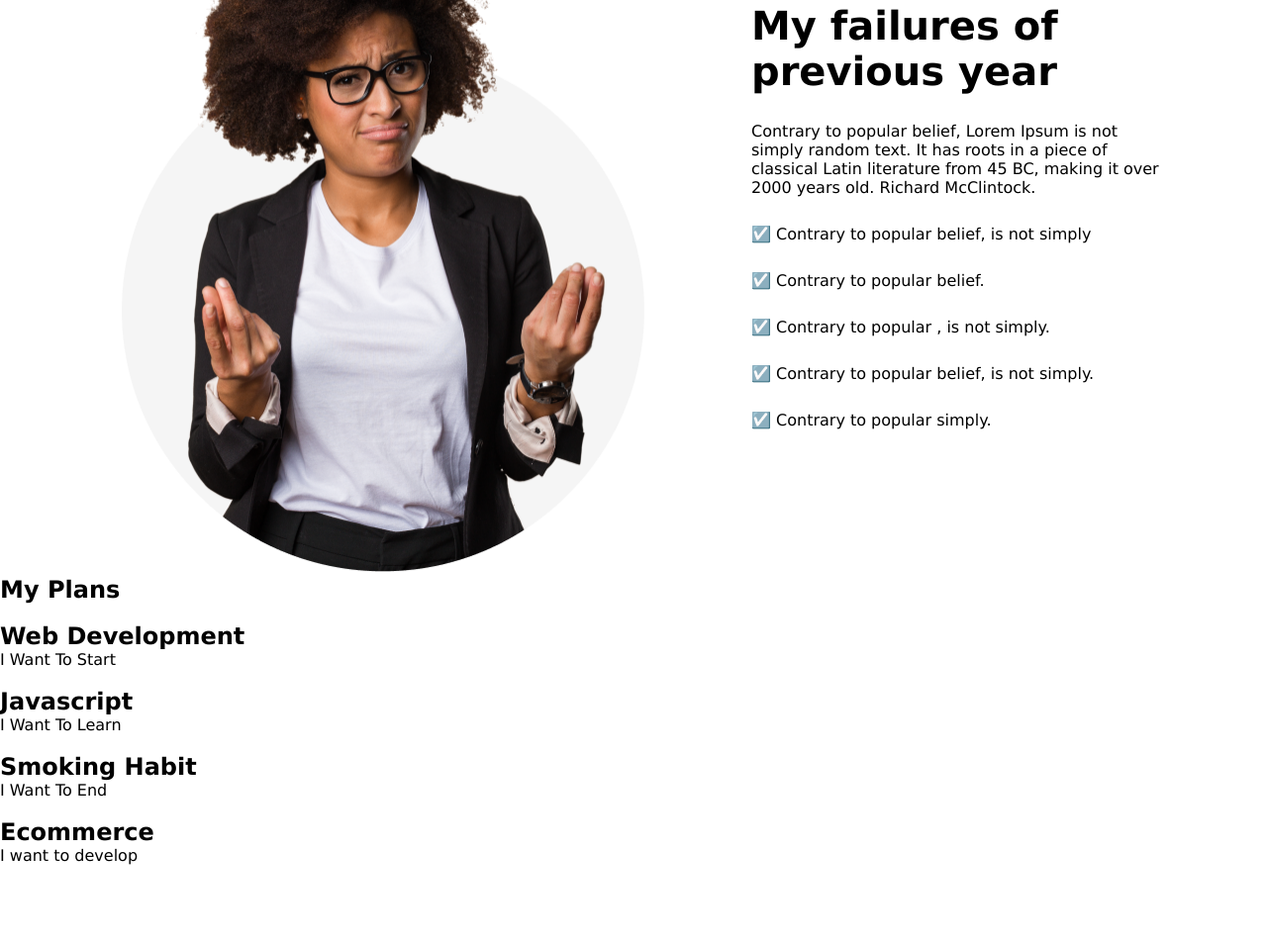
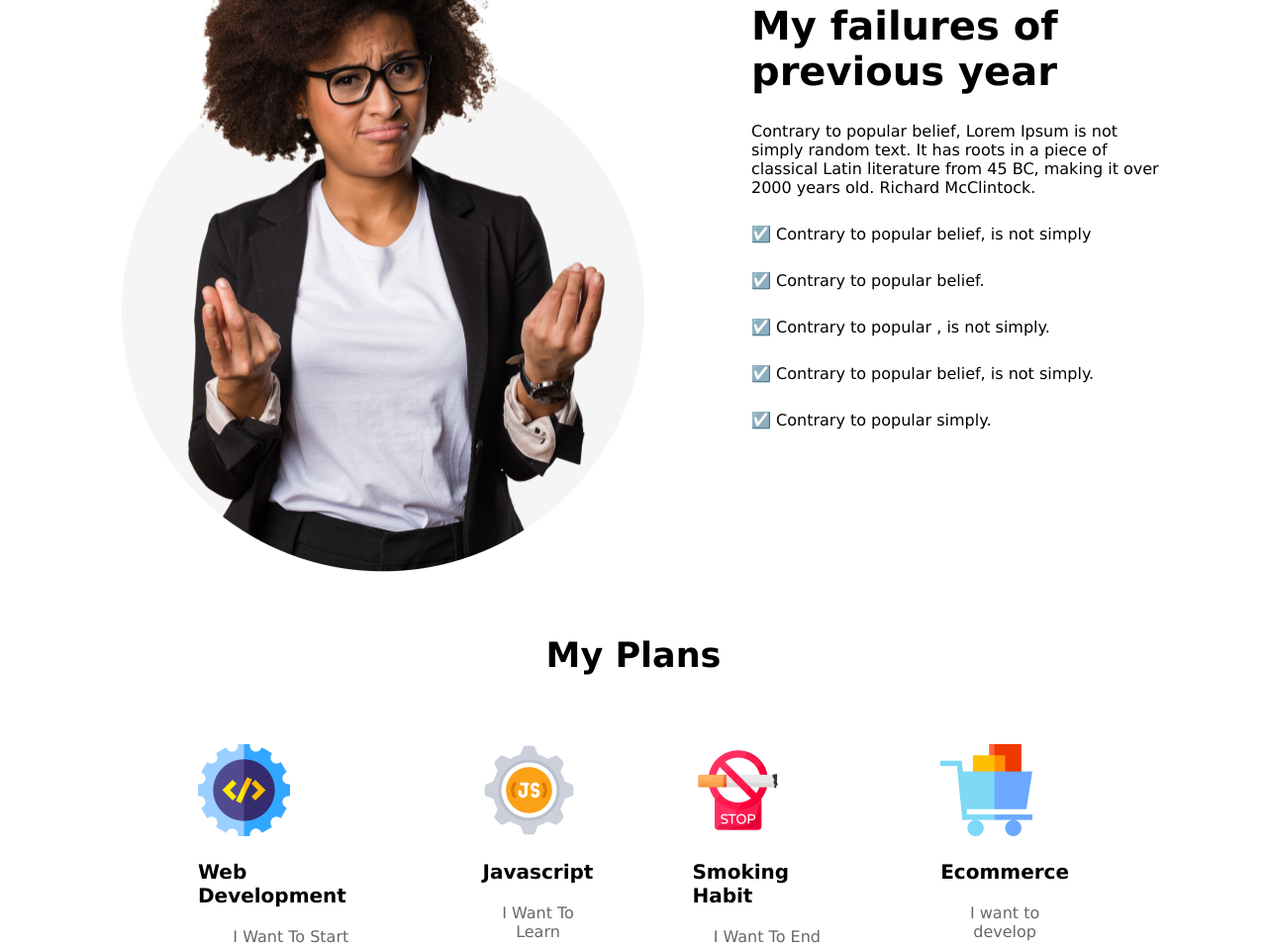
Before and after one commit to GitHridoy/new-year-new-me, a plain HTML site: page index.html in a window 1280 px wide. Shown: the part 1053-2009 px from the top of the page at 99% size. Before the commit the page ends 1927 px from the top, so only its background shows below. Drawn offline with Linux system fonts and the light colour scheme.

Commit message:
icon edit

```diff
--- a/css/style.css
+++ b/css/style.css
@@ -44,6 +44,7 @@ header .header-content{
     gap: 90px;
     padding: 0px 100px 0px 100px;
 }
+
 .my-fail .pic img{
     width: 569px;
     height: 723px;
@@ -58,3 +59,26 @@ header .header-content{
     margin-top: 28px;
     list-style-type: none;
 }
+/*My Plans*/
+.my-plans-title{
+    text-align: center;
+    margin-top: 60px;
+    font-size: 35px;
+}
+.my-plans{
+    display: flex;
+    margin: 70px 200px 0px 200px;
+    gap: 100px;
+}
+.my-plans .icon{
+    align-items: center;
+}
+.my-plans .icon-title{
+    margin-top: 20px;
+    font-size: 20px;
+}
+.my-plans .icon-des{
+    margin-top: 20px;
+    color: rgb(104, 104, 104);
+    text-align: center;
+}
--- a/index.html
+++ b/index.html
@@ -17,7 +17,7 @@
     </header>
     <main>
         <div class="my-fail">
-              <div class="pic">
+            <div class="pic">
                   <img src="images/person.png" alt="">
               </div>
               <div class="text">
@@ -28,27 +28,28 @@
                     <li>☑️ Contrary to popular , is not simply.</li>
                     <li>☑️ Contrary to popular belief, is not simply.</li>
                     <li>☑️ Contrary to popular simply.</li>
-              </div>
+                </div>
         </div>
+        <h2 class="my-plans-title">My Plans</h2>
         <div class="my-plans">
-              <h2 class="my-plans-title">My Plans</h2>
+
               <div class="icon">
-                   <img src="" alt="">
+                   <img src="images/icons/web.png" alt="">
                    <h2 class="icon-title">Web Development</h2>
                    <p class="icon-des">I Want To Start</p>
               </div>
               <div class="icon">
-                   <img src="" alt="">
+                   <img src="images/icons/js.png" alt="">
                    <h2 class="icon-title">Javascript</h2>
                    <p class="icon-des">I Want To Learn</p>
               </div>
               <div class="icon">
-                   <img src="" alt="">
+                   <img src="images/icons/smoke.png" alt="">
                    <h2 class="icon-title">Smoking Habit</h2>
                    <p class="icon-des">I Want To End</p>
               </div>
               <div class="icon">
-                   <img src="" alt="">
+                   <img src="images/icons/ecom.png" alt="">
                    <h2 class="icon-title">Ecommerce</h2>
                    <p class="icon-des">I want to develop</p>
               </div>
```
